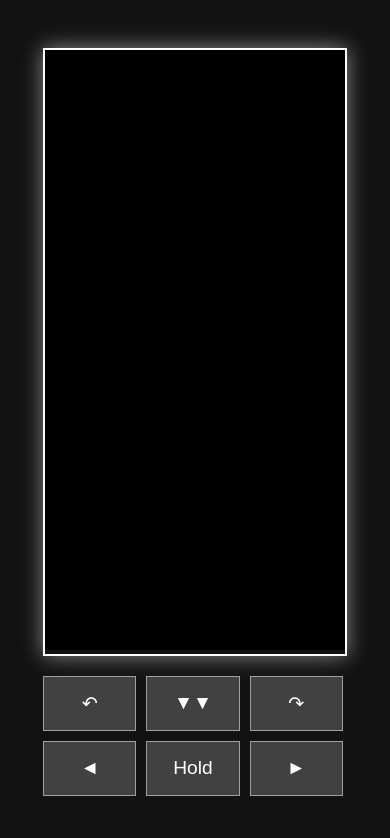
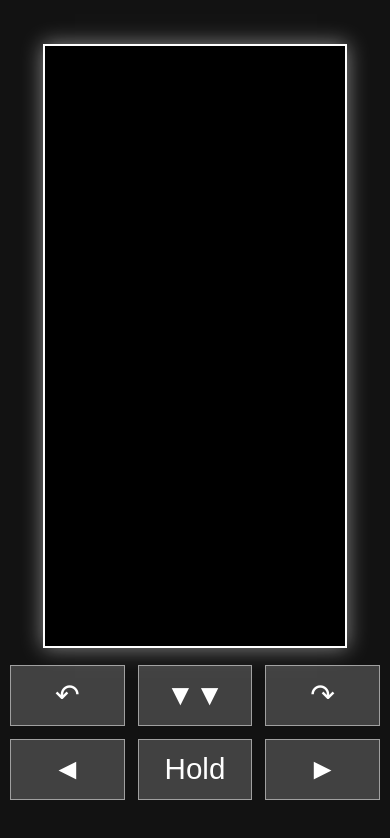
Before and after one commit to Broken-Clock-AI/VibeCodeTris, a website built with Vite: page index.html in a window 390 px wide. Both pictures are taken after a click on the button "Play". Built offline with nearby package versions, Linux system fonts and the light colour scheme.

Commit message:
fix(layout): implement fully responsive, fit-to-screen UI

```diff
--- a/index.html
+++ b/index.html
@@ -5,17 +5,43 @@
     <meta name="viewport" content="width=device-width, initial-scale=1.0, user-scalable=no">
     <title>VibeCodeTris</title>
     <style>
-        body {
+        html, body {
+            height: 100vh;
             margin: 0;
             padding: 0;
+            overflow: hidden; /* Prevent scrolling */
+        }
+        body {
+            display: flex;
+            justify-content: center;
+            align-items: center;
+            background-color: #121212;
+            font-family: sans-serif;
+            color: white;
+        }
+        #app-container {
             display: flex;
             flex-direction: column;
             justify-content: center;
             align-items: center;
-            height: 100vh;
-            background-color: #121212;
-            font-family: sans-serif;
-            color: white;
+            width: 100%;
+            height: 100%;
+            max-width: 400px; /* Max width for larger screens */
+            padding: 10px;
+            box-sizing: border-box;
+        }
+        /* Make view containers take full height */
+        #app-container > div {
+            display: flex;
+            flex-direction: column;
+            align-items: center;
+            justify-content: center;
+            width: 100%;
+            height: 100%;
+        }
+        /* Specific layout for the in-game screen */
+        #in-game {
+            justify-content: space-between;
         }
         .hidden {
             display: none !important;
@@ -23,34 +49,23 @@
         #game-container {
             border: 2px solid #fff;
             box-shadow: 0 0 20px rgba(255, 255, 255, 0.5);
+            display: flex;
+            justify-content: center;
+            align-items: center;
+            min-height: 0; /* Fix flexbox overflow issue */
         }
+
+        #game-container canvas {
+            display: block;
+            max-width: 100%;
+            max-height: 100%;
+            object-fit: contain;
+        }
+
+        /* Hide touch controls by default */
         #touch-controls {
-            display: grid;
-            grid-template-columns: repeat(3, 1fr);
-            grid-template-rows: repeat(2, 1fr);
-            gap: 10px;
-            width: 300px; /* Match game width */
-            margin-top: 20px;
+            display: none;
         }
-        .touch-button {
-            background-color: rgba(255, 255, 255, 0.2);
-            border: 1px solid rgba(255, 255, 255, 0.5);
-            color: white;
-            font-size: 1.2em;
-            padding: 15px;
-            text-align: center;
-            cursor: pointer;
-            user-select: none; /* Prevent text selection */
-        }
-        .touch-button:active {
-            background-color: rgba(255, 255, 255, 0.4);
-        }
-        #btn-rot-ccw { grid-column: 1; grid-row: 1; }
-        #btn-hard-drop { grid-column: 2; grid-row: 1; }
-        #btn-rot-cw { grid-column: 3; grid-row: 1; }
-        #btn-move-left { grid-column: 1; grid-row: 2; }
-        #btn-hold { grid-column: 2; grid-row: 2; }
-        #btn-move-right { grid-column: 3; grid-row: 2; }
 
         /* Styles for menu buttons */
         .menu-button {
@@ -66,6 +81,41 @@
         .menu-button:hover {
             background-color: #444;
             border-color: #777;
+        }
+
+        /* --- Mobile & Touch Device Styles --- */
+        @media (hover: none) and (pointer: coarse), (max-width: 768px) {
+            #touch-controls {
+                display: grid;
+                grid-template-columns: repeat(3, 1fr);
+                grid-template-rows: repeat(2, 1fr);
+                gap: 1.5vh;
+                width: 100%;
+                margin-top: 2vh;
+                flex-shrink: 0; /* Prevent controls from shrinking */
+            }
+            .touch-button {
+                background-color: rgba(255, 255, 255, 0.2);
+                border: 1px solid rgba(255, 255, 255, 0.5);
+                color: white;
+                font-size: 3.5vh; /* Slightly smaller font */
+                padding: 1.5vh;
+                text-align: center;
+                cursor: pointer;
+                user-select: none;
+                display: flex;
+                justify-content: center;
+                align-items: center;
+            }
+            .touch-button:active {
+                background-color: rgba(255, 255, 255, 0.4);
+            }
+            #btn-rot-ccw { grid-column: 1; grid-row: 1; }
+            #btn-hard-drop { grid-column: 2; grid-row: 1; }
+            #btn-rot-cw { grid-column: 3; grid-row: 1; }
+            #btn-move-left { grid-column: 1; grid-row: 2; }
+            #btn-hold { grid-column: 2; grid-row: 2; }
+            #btn-move-right { grid-column: 3; grid-row: 2; }
         }
     </style>
 </head>
--- a/src/main.ts
+++ b/src/main.ts
@@ -9,6 +9,47 @@ async function main() {
     const inputManager = new InputManager();
     const accessibilityManager = new AccessibilityManager(document.body);
     let renderer: PixiRenderer | null = null;
+    const gameContainer = document.getElementById('game-container');
+    const appContainer = document.getElementById('app-container');
+
+    if (!gameContainer || !appContainer) {
+        throw new Error('Core container elements not found');
+    }
+
+    const handleResize = () => {
+        // Fix mobile viewport height issue
+        document.body.style.height = `${window.innerHeight}px`;
+
+        if (!renderer) return;
+
+        // Temporarily reset container size to measure available space
+        gameContainer.style.width = '';
+        gameContainer.style.height = '';
+
+        const containerWidth = gameContainer.clientWidth;
+        const containerHeight = gameContainer.clientHeight;
+        const aspectRatio = 1 / 2; // Width to Height
+
+        let newWidth = containerWidth;
+        let newHeight = newWidth / aspectRatio;
+
+        if (newHeight > containerHeight) {
+            newHeight = containerHeight;
+            newWidth = newHeight * aspectRatio;
+        }
+
+        // Set container size to match canvas, eliminating gutters
+        gameContainer.style.width = `${newWidth}px`;
+        gameContainer.style.height = `${newHeight}px`;
+
+        const scale = window.devicePixelRatio;
+
+        renderer.resize(newWidth * scale, newHeight * scale);
+        if (renderer.app.view.style) {
+            renderer.app.view.style.width = `${newWidth}px`;
+            renderer.app.view.style.height = `${newHeight}px`;
+        }
+    };
 
     const startGame = async () => {
         if (renderer) {
@@ -17,18 +58,19 @@ async function main() {
         }
 
         uiManager.changeState(UIState.InGame);
-        const container = document.getElementById('game-container');
-        if (!container) throw new Error('Game container not found');
 
-        // Clear any previous canvas
-        while (container.firstChild) {
-            container.removeChild(container.firstChild);
+        while (gameContainer.firstChild) {
+            gameContainer.removeChild(gameContainer.firstChild);
         }
 
-        renderer = await PixiRenderer.create(container, uiManager, accessibilityManager);
-        renderer.start();
-        accessibilityManager.announce('Game started.');
-        console.log('Game started.');
+        renderer = await PixiRenderer.create(gameContainer, uiManager, accessibilityManager);
+
+        setTimeout(() => {
+            handleResize();
+            renderer.start();
+            accessibilityManager.announce('Game started.');
+            console.log('Game started.');
+        }, 50);
     };
 
     // --- Get UI Elements ---
@@ -80,6 +122,11 @@ async function main() {
     dasSlider.addEventListener('input', updateTimings);
     arrSlider.addEventListener('input', updateTimings);
 
+    window.addEventListener('resize', handleResize);
+
+    // Initial resize to set body height correctly
+    handleResize();
+
     console.log('Application initialized.');
 }
 
--- a/src/renderer/pixiRenderer.ts
+++ b/src/renderer/pixiRenderer.ts
@@ -163,4 +163,14 @@ export class PixiRenderer {
         renderAPI.destroy();
         this.app.destroy(true, { children: true, texture: true });
     }
+
+    public resize(width: number, height: number) {
+        this.app.renderer.resize(width, height);
+
+        const scaleX = width / BOARD_WIDTH;
+        const scaleY = height / BOARD_HEIGHT;
+        const scale = Math.min(scaleX, scaleY);
+
+        this.boardContainer.scale.set(scale);
+    }
 }
```
Also changed, not shown: BuildLog.md (+14 -6 lines), ProgressLog.md (+23 -5 lines), ToDoList.md (+2 -1 lines).
